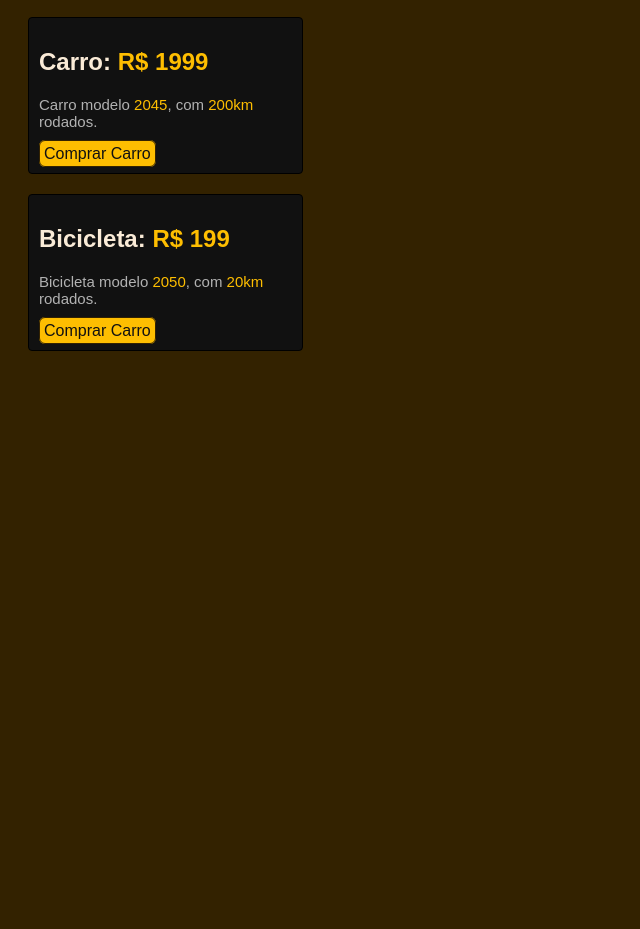
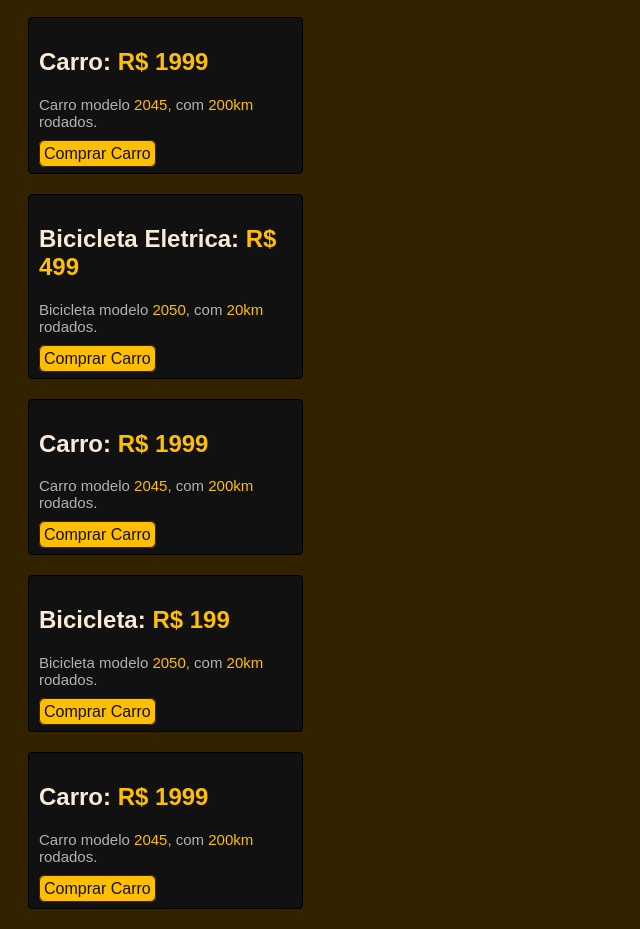
Before and after one commit to sarahquartz/FrontEnd, a plain HTML site: page Carros e Bicicletas/index.html in a window 1280 px wide. Shown: the part 60-989 px from the top of the page, without its empty margins (0-640 px from the left). Before the commit the page ends 800 px from the top, so only its background shows below. Drawn offline with Linux system fonts and the light colour scheme.

Commit message:
index.html

```diff
--- a/Carros e Bicicletas/index.html
+++ b/Carros e Bicicletas/index.html
@@ -25,9 +25,33 @@
 
     <div class="quadro">
 
+        <h2>Bicicleta Eletrica: <span>R$ 499</span></h2>
+        <p>Bicicleta modelo <span>2050</span>, com <span>20km</span> rodados.</p>
+        <a href="/">Comprar Carro</a>
+
+    </div>
+
+    <div class="quadro">
+
+        <h2>Carro: <span>R$ 1999</span></h2>
+        <p>Carro modelo <span>2045</span>, com <span>200km</span> rodados.</p>
+        <a href="/carro.html">Comprar Carro</a>
+
+    </div>
+
+    <div class="quadro">
+
         <h2>Bicicleta: <span>R$ 199</span></h2>
         <p>Bicicleta modelo <span>2050</span>, com <span>20km</span> rodados.</p>
         <a href="/">Comprar Carro</a>
+
+    </div>
+
+    <div class="quadro">
+
+        <h2>Carro: <span>R$ 1999</span></h2>
+        <p>Carro modelo <span>2045</span>, com <span>200km</span> rodados.</p>
+        <a href="/carro.html">Comprar Carro</a>
 
     </div>
 
```
